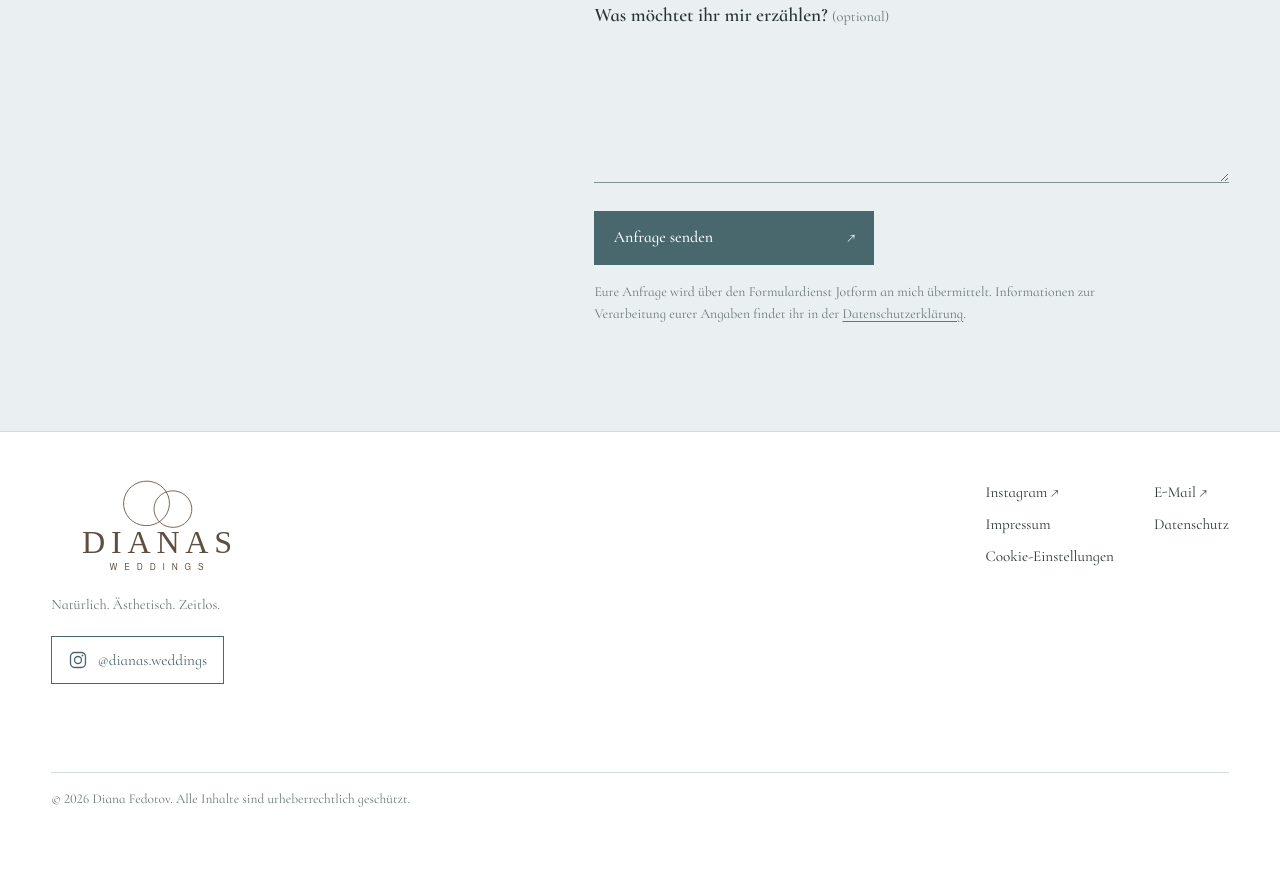
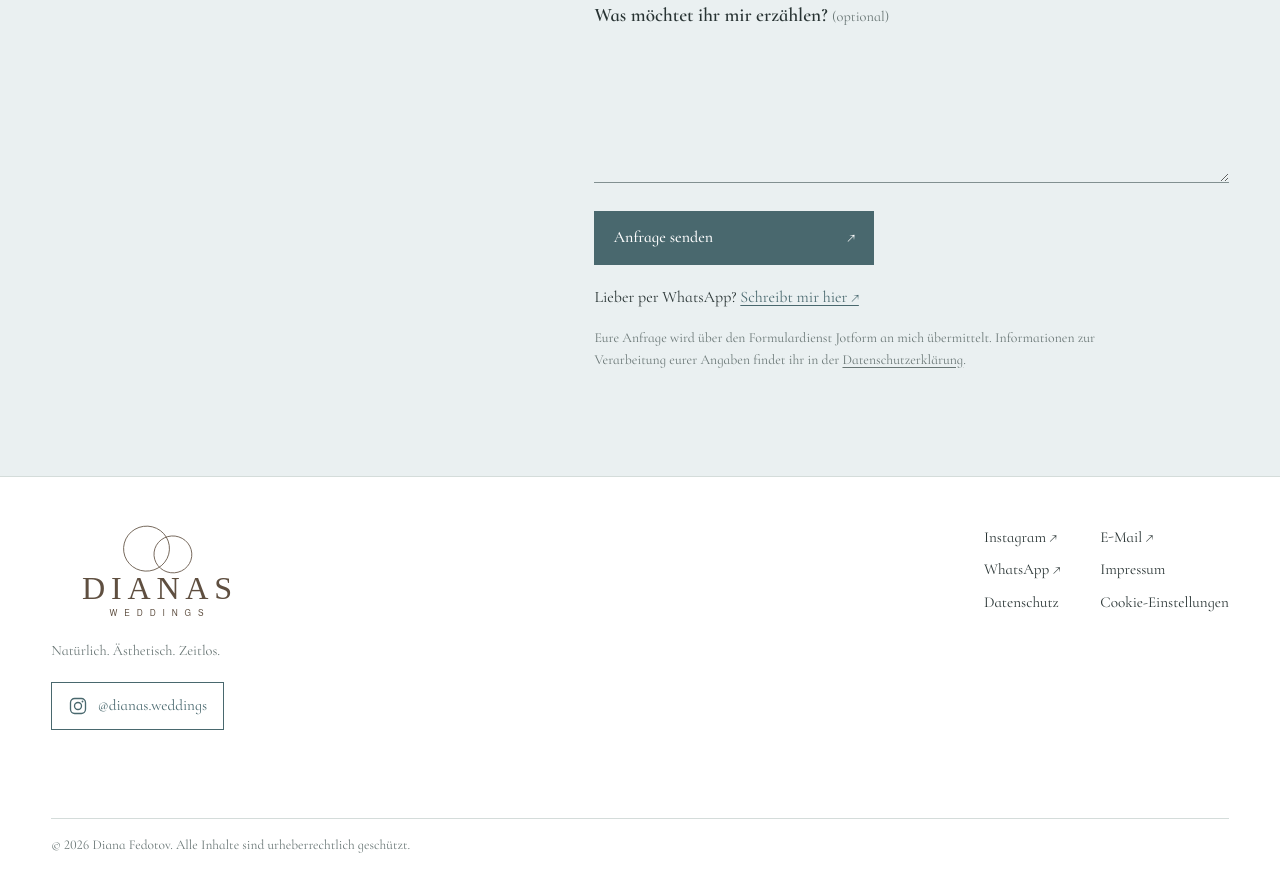
Before and after one commit to CEB420/dianas-weddings, a plain HTML site: page index.html in a window 1280 px wide. Shown: the part 6047-6927 px from the top of the page. Before the commit the page ends 6881 px from the top, so only its background shows below. Drawn offline with Linux system fonts and the light colour scheme.

Commit message:
WhatsApp-Kontakt unter dem Formular und im Footer, Datenschutzhinweis ergänzt
Co-Authored-By: Claude Opus 5.5 <noreply@anthropic.com>

```diff
--- a/index.html
+++ b/index.html
@@ -22,7 +22,7 @@
     <meta property="og:image:alt" content="Diana lachend mit ihrer Kamera" />
     <link rel="icon" type="image/png" href="favicon.png" />
     <link rel="preload" href="fonts/CormorantInfant-Regular.woff2" as="font" type="font/woff2" crossorigin />
-    <link rel="stylesheet" href="styles.css?v=20261112-7" />
+    <link rel="stylesheet" href="styles.css?v=20261112-8" />
     <script src="consent.js?v=20261019-1" defer></script>
     <script src="script.js?v=20261020-1" defer></script>
     <script type="application/ld+json">
@@ -1177,6 +1177,7 @@
           </label>
 
           <button class="button" type="submit">Anfrage senden <span aria-hidden="true">↗</span></button>
+          <p class="form-whatsapp">Lieber per WhatsApp? <a href="https://wa.me/4915257639629" target="_blank" rel="noopener">Schreibt mir hier&nbsp;↗</a></p>
           <p class="form-privacy">
             Eure Anfrage wird über den Formulardienst Jotform an mich übermittelt. Informationen zur Verarbeitung eurer Angaben findet ihr in der
             <a href="datenschutz.html">Datenschutzerklärung</a>.
@@ -1200,6 +1201,7 @@
       <div class="site-footer__links">
         <a href="https://www.instagram.com/dianas.weddings/" target="_blank" rel="noreferrer">Instagram ↗</a>
         <a href="mailto:dianafedotov@gmail.com">E-Mail ↗</a>
+        <a href="https://wa.me/4915257639629" target="_blank" rel="noopener">WhatsApp ↗</a>
         <a href="impressum.html">Impressum</a>
         <a href="datenschutz.html">Datenschutz</a>
         <button type="button" class="footer-consent" data-consent-open>Cookie-Einstellungen</button>
--- a/styles.css
+++ b/styles.css
@@ -2640,3 +2640,16 @@ h3 {
 .packages__availability a:hover {
   text-decoration-thickness: 2px;
 }
+
+/* Anfrage: kleiner WhatsApp-Hinweis unter dem Formular */
+.form-whatsapp {
+  margin: 1.25rem 0 0;
+  color: var(--ink);
+  font-size: 1rem;
+}
+
+.form-whatsapp a {
+  color: var(--deep);
+  text-decoration: underline;
+  text-underline-offset: 0.2em;
+}
```
Also changed, not shown: danke.html (+2 -1 lines), datenschutz.html (+4 -2 lines), einblicke.html (+2 -1 lines), impressum.html (+2 -1 lines).
